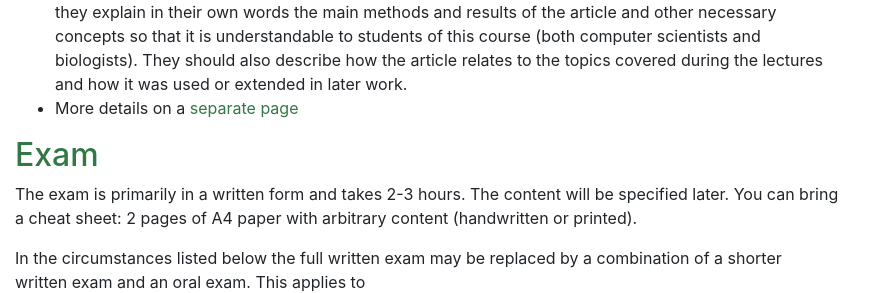
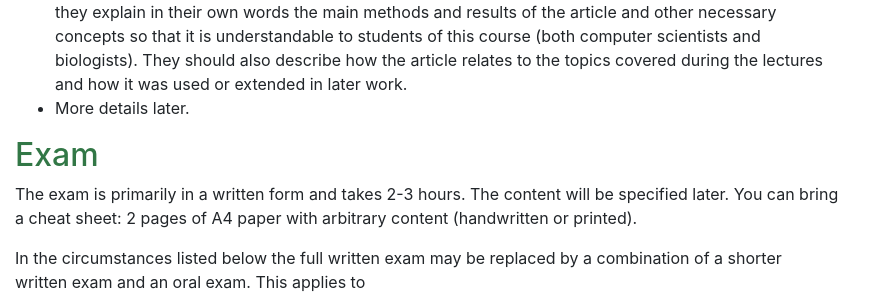
Before and after one commit to fmfi-compbio/mbi, a Jekyll site: the page built from Rules.md, in a window 1280 px wide and 900 px high, scrolled down 1132 px. Shown: the part 162-455 px from the top of the window, without its empty margins (0-886 px from the left). Built offline with Jekyll 4.4.1, drawn with Linux system fonts in a browser that asks for light colours; nearby versions of some CDN libraries; our own code applies the rules of GitHub Pages for plain Markdown files.

Commit message:
Hide journal club page from rules page

```diff
--- a/Rules.md
+++ b/Rules.md
@@ -59,8 +59,10 @@ scientific paper and present it to the class.
     this course (both computer scientists and biologists). They should
     also describe how the article relates to the topics covered during
     the lectures and how it was	used or extended in later work.
+  - More details later.
+  {% if false %}
   - More details on a [separate page](./Journal_club.html)
-
+  {% endif %}
 
 ## Exam
 
```
